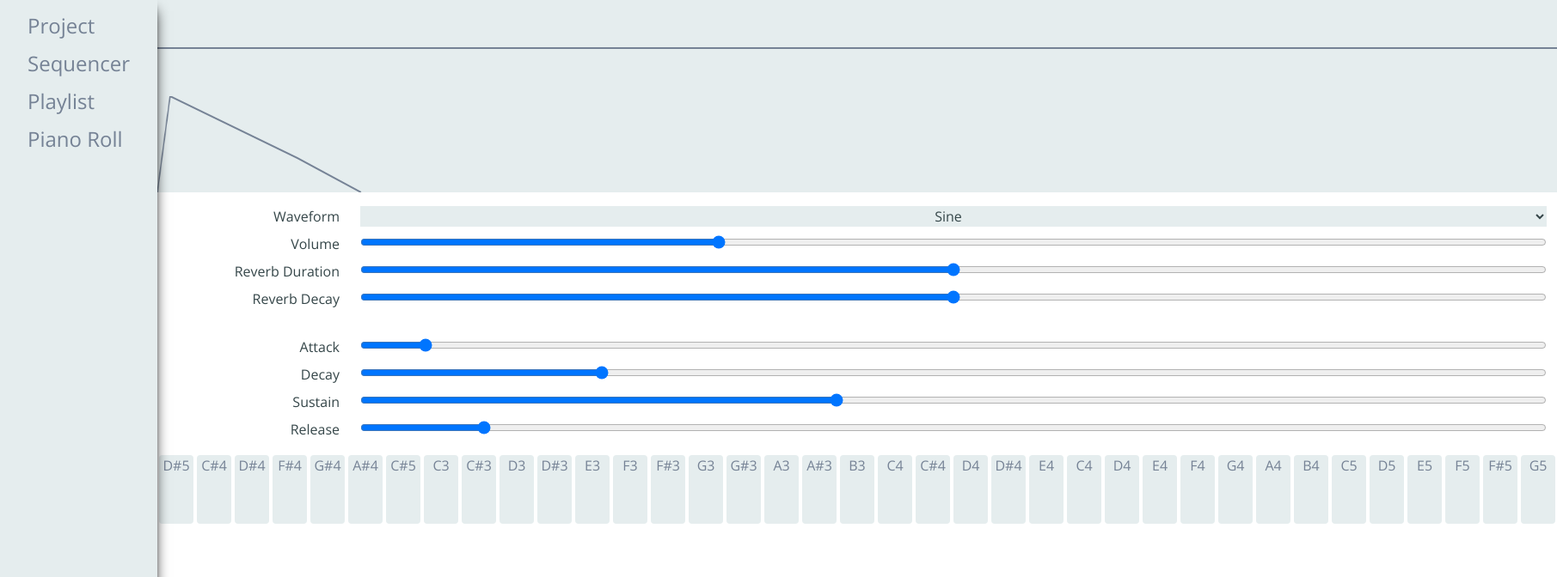
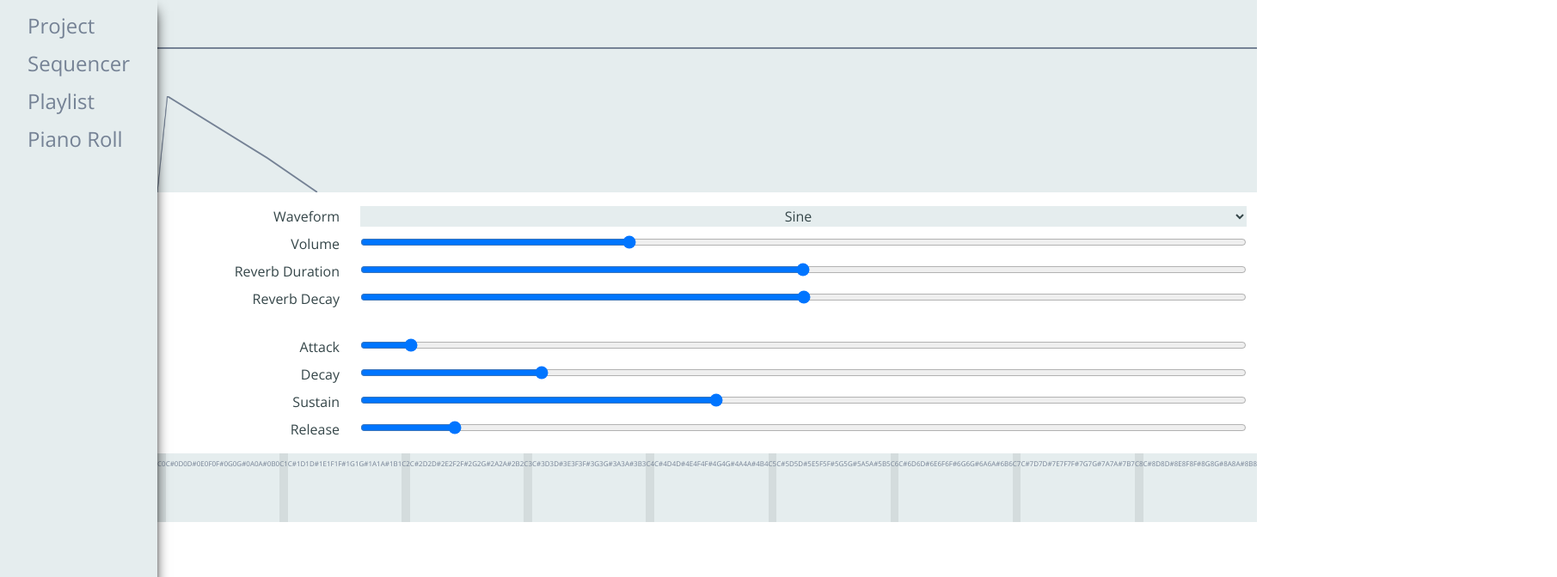
Before and after one commit to TeraByte1024/vsti, a Vue app: page / in a window 1280 px wide. Shown: the top 672 px of the page at 86% size, 1811 px wide, since content can reach past the window. Built offline with nearby package versions, Linux system fonts and the light colour scheme.

Commit message:
feat: Improve key notes for continuous playing

```diff
--- a/src/components/synth/KeyBoard.vue
+++ b/src/components/synth/KeyBoard.vue
@@ -28,15 +28,13 @@ onMounted(() => {
 </script>
 
 <template>
-  <div class="flex flex-col w-full">
-    <div class="flex justify-center">
-      <KeyNote
-        v-for="key in Object.keys(keyBinds)"
-        :keyBind="key"
-        :pitch="keyBinds[key]"
-      />
-    </div>
+  <div class="container-key flex flex-row justify-between w-full h-20">
+    <KeyNote v-for="pitch in Object.keys(frequencyMap)" :pitch="pitch" />
   </div>
 </template>
 
-<style scoped></style>
+<style scoped>
+.container-key .key:nth-child(12n + 1) {
+  background-color: #d4dcdd;
+}
+</style>
--- a/src/components/synth/KeyNote.vue
+++ b/src/components/synth/KeyNote.vue
@@ -4,7 +4,6 @@ import { useSynthStore } from "@store/synth";
 import { EnvelopeProps } from "@model/vsti";
 
 const props = defineProps<{
-  keyBind: string;
   pitch: string;
 }>();
 
@@ -12,24 +11,41 @@ const synth = useSynthStore();
 const vsti = synth.vsti;
 const isPlaying = computed(() => vsti.isPlaying[props.pitch]);
 
+function mouseenterCheck(e: MouseEvent, pitch: string) {
+  if (e.buttons == 1) {
+    vsti.play(pitch);
+  }
+}
+
+function mouseleaveCheck(e: MouseEvent, pitch: string) {
+  if (e.buttons == 1) {
+    vsti.stop(pitch);
+  }
+}
 </script>
 
 <template>
   <div
-    class="h-20 w-10 m-0.5 rounded bg-secondary text-center text-primary"
+    class="key w-full bg-secondary text-center text-primary"
     :class="{ playing: isPlaying }"
     @mousedown="vsti.play(pitch)"
     @mouseup="vsti.stop(pitch)"
     @touchstart="vsti.play(pitch)"
     @touchend="vsti.stop(pitch)"
+    @mouseenter="(e) => mouseenterCheck(e, pitch)"
+    @mouseleave="(e) => mouseleaveCheck(e, pitch)"
   >
     {{ pitch }}
   </div>
 </template>
 
 <style scoped>
-.playing {
-  background-color: #354649;
+.key.playing {
+  background-color: #354649 !important;
   color: #e5edee;
 }
+
+.key {
+  font-size: 0.5rem;
+}
 </style>
```
